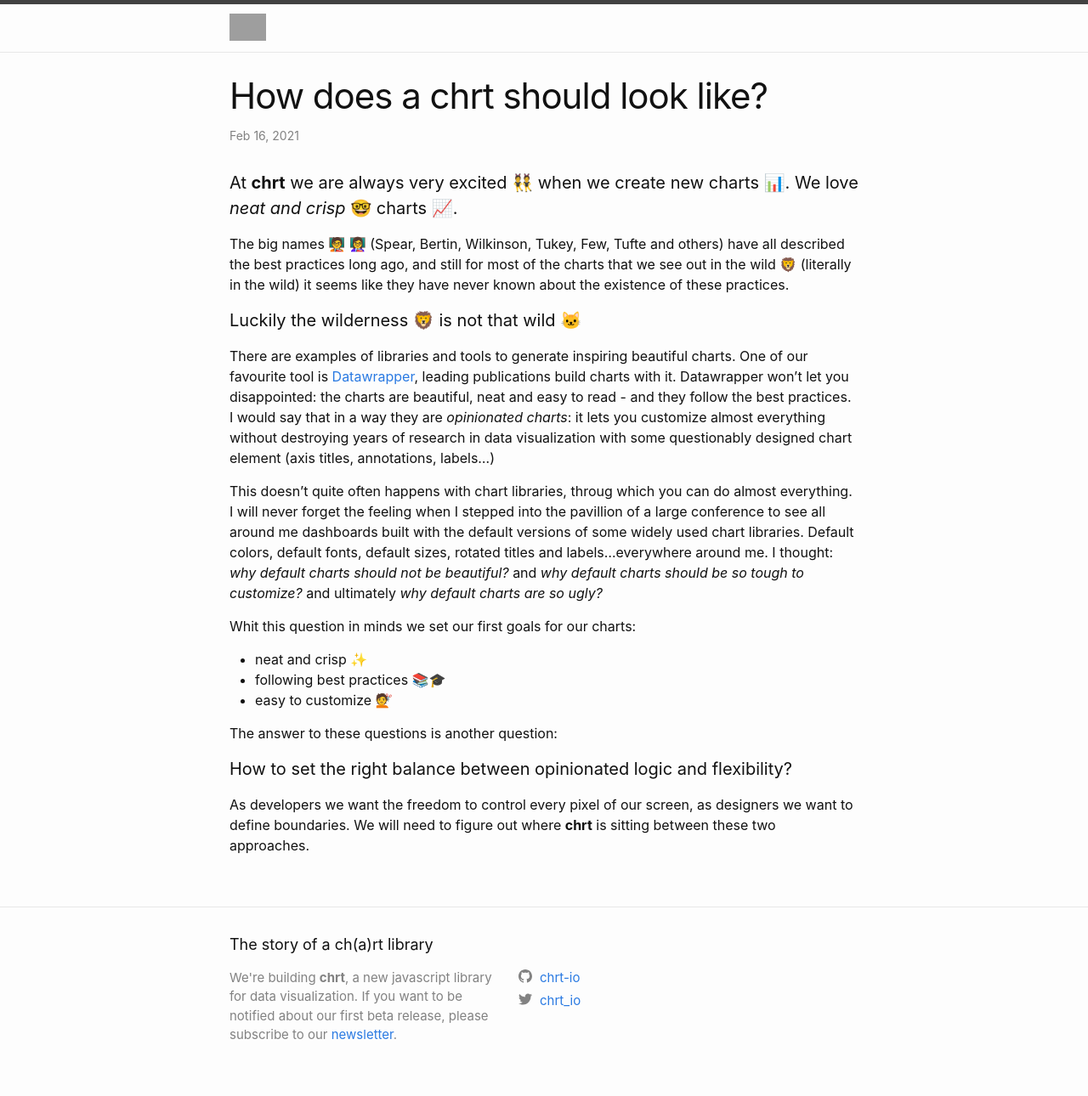
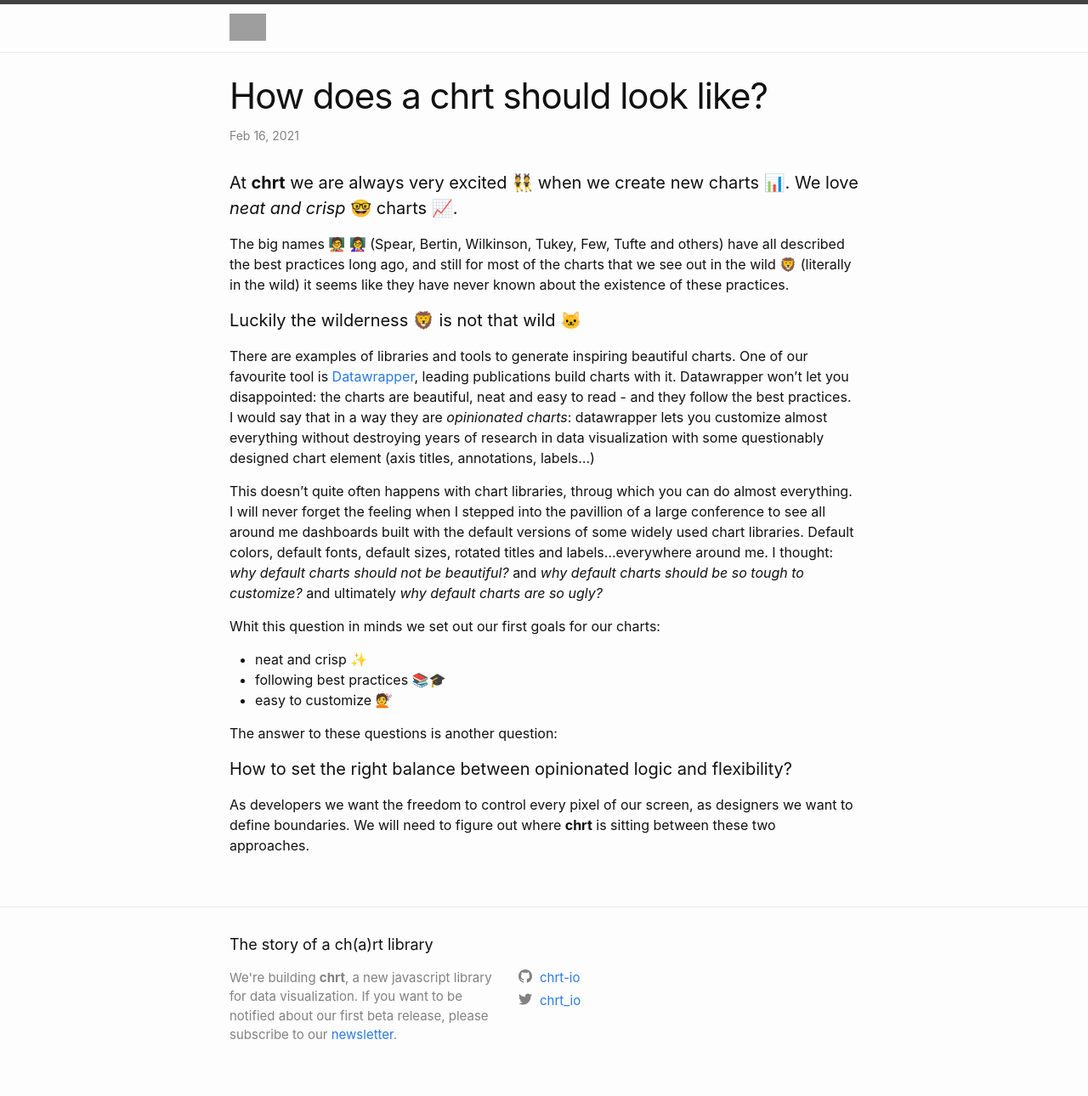
Before and after one commit to chrt-io/blog, a Jekyll site: the page built from _posts/2021-02-16-how-does-a-chrt-should-look-like.md, in a window 1280 px wide. Shown: the whole page at 85% size. Built offline with Jekyll 4.4.1, drawn with Linux system fonts in a browser that asks for light colours; grey boxes are pictures that could not be loaded.

Commit message:
Update from Forestry.io carlo zapponi updated _posts/2021-02-16-how-does-a-chrt-should-look-like.md

```diff
--- a/_posts/2021-02-16-how-does-a-chrt-should-look-like.md
+++ b/_posts/2021-02-16-how-does-a-chrt-should-look-like.md
@@ -11,11 +11,11 @@
 
 #### Luckily the wilderness 🦁 is not that wild 🐱
 
-There are examples of libraries and tools to generate inspiring beautiful charts. One of our favourite tool is [Datawrapper](https://www.datawrapper.de/), leading publications build charts with it. Datawrapper won't let you disappointed: the charts are beautiful, neat and easy to read - and they follow the best practices. I would say that in a way they are _opinionated charts_: it lets you customize almost everything without destroying years of research in data visualization with some questionably designed chart element (axis titles, annotations, labels...)
+There are examples of libraries and tools to generate inspiring beautiful charts. One of our favourite tool is [Datawrapper](https://www.datawrapper.de/), leading publications build charts with it. Datawrapper won't let you disappointed: the charts are beautiful, neat and easy to read - and they follow the best practices. I would say that in a way they are _opinionated charts_: datawrapper lets you customize almost everything without destroying years of research in data visualization with some questionably designed chart element (axis titles, annotations, labels...)
 
 This doesn't quite often happens with chart libraries, throug which you can do almost everything. I will never forget the feeling when I stepped into the pavillion of a large conference to see all around me dashboards built with the default versions of some widely used chart libraries. Default colors, default fonts, default sizes, rotated titles and labels...everywhere around me. I thought: _why default charts should not be beautiful?_ and _why default charts should be so tough to customize?_ and ultimately _why default charts are so ugly?_
 
-Whit this question in minds we set our first goals for our charts:
+Whit this question in minds we set out our first goals for our charts:
 
 * neat and crisp ✨
 * following best practices 📚🎓
```
